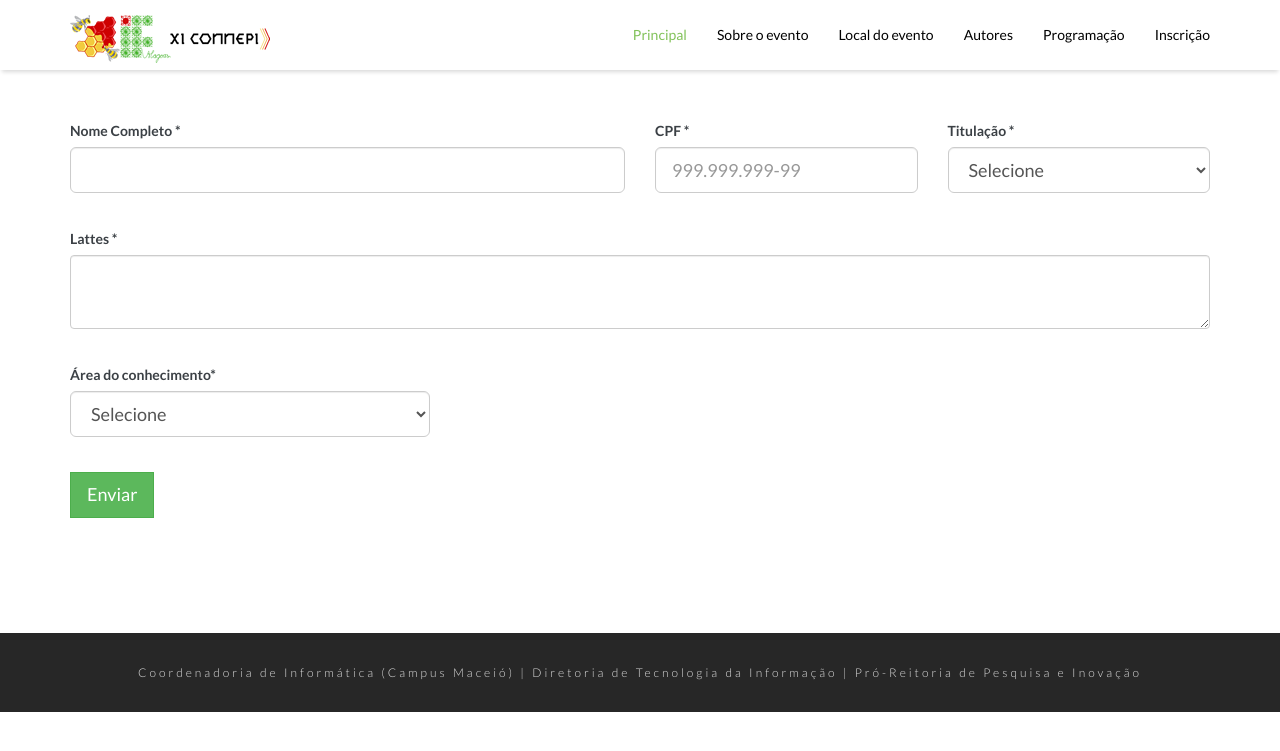
After one commit to felipealencar/connepi-site, a PHP site: page /form.php in a window 1280 px wide. The commit adds this page. Shown: the top 751 px of the page. Run offline with PHP 8.4, Linux system fonts and the light colour scheme; some libraries are stand-ins or nearby versions.

Commit message:
Inclusão do mapa do google e inicio da tela de cadastro de avaliadores

```diff
--- a/css/main.css
+++ b/css/main.css
@@ -1010,3 +1010,16 @@ footer p a {
 footer p a:hover {
   color: #fff;
 }
+
+/**
+ * Maps
+ */
+#mapa-google
+{
+  min-height: 300px;
+  width: 100%;
+}
+
+/**
+ * cadastro de avaliadores
+ */
--- /dev/null
+++ b/form.php
@@ -0,0 +1,160 @@
+<!DOCTYPE html>
+<html class="no-js">
+<head>
+  <meta charset="utf-8">
+  <meta http-equiv="X-UA-Compatible" content="IE=edge">
+  <title>XI CONNEPI - Avaliadores</title>
+  <meta name="description" content="">
+  <meta name="viewport" content="width=device-width, initial-scale=1">
+
+  <!-- Place favicon.ico  -->
+  <link rel='shortcut icon' type='image/x-icon' href='favicon.ico' />
+  <!-- Fonts -->
+  <!-- Lato -->
+  <link href='http://fonts.googleapis.com/css?family=Lato:400,300,700' rel='stylesheet' type='text/css'>
+  <link rel="stylesheet" href="http://code.ionicframework.com/ionicons/2.0.1/css/ionicons.min.css">
+
+  <!-- CSS -->
+
+  <link rel="stylesheet" href="css/bootstrap.min.css">
+  <link rel="stylesheet" href="css/font-awesome.min.css">
+  <link rel="stylesheet" href="css/owl.carousel.css">
+  <link rel="stylesheet" href="css/animate.css">
+  <link rel="stylesheet" href="css/main.css">
+  <!-- Responsive Stylesheet -->
+  <link rel="stylesheet" href="css/responsive.css">
+</head>
+
+<body id="body">
+
+ <div id="preloader">
+  <div class="book">
+    <div class="book__page"></div>
+    <div class="book__page"></div>
+    <div class="book__page"></div>
+  </div>
+</div>
+
+    <!--
+    Header start
+    ==================== -->
+    <div class="navbar-default navbar-fixed-top animated" id="navigation">
+     <div class="container">
+       <!-- Brand and toggle get grouped for better mobile display -->
+       <div class="navbar-header">
+         <button type="button" class="navbar-toggle collapsed" data-toggle="collapse" data-target="#navbar">
+           <span class="sr-only">Navegação</span>
+           <span class="icon-bar"></span>
+           <span class="icon-bar"></span>
+           <span class="icon-bar"></span>
+         </button>
+         <a class="navbar-brand" href="index.html">
+          <img class="logo-1" src="images/logo.png" alt="LOGO">
+          <img class="logo-2" src="images/logo-2.png" alt="LOGO">
+        </a>
+      </div>
+
+      <!-- Collect the nav links, forms, and other content for toggling -->
+      <nav class="collapse navbar-collapse" id="navbar">
+       <ul class="nav navbar-nav navbar-right" id="top-nav">
+         <li class="current"><a href="#body">Principal</a></li>
+         <li><a href="#about">Sobre o evento</a></li>
+         <li><a href="#location">Local do evento</a></li>
+         <li><a href="#authors">Autores</a></li>
+         <li><a href="#programacao">Programação</a></li>
+         <li><a href="#">Inscrição</a></li>
+       </ul>
+     </nav><!-- /.navbar-collapse -->
+   </div><!-- /.container-fluid -->
+ </div>
+
+
+ <section class="section" id="cadastro-de-avaliadores">
+  <div class="container">
+
+    <form class="form">
+      <div class="row">
+
+        <div class="col-md-6">
+          <div class="form-group">
+            <label for="nome_completo">Nome Completo <span>*</span></label>
+            <input type="text" class="form-control input-lg" id="nome_completo">
+          </div>
+        </div>
+
+        <div class="col-md-3">
+          <div class="form-group">
+            <label for="cpf">CPF <span>*</span></label>
+            <input type="text" class="form-control input-lg" id="cpf" placeholder="999.999.999-99">
+          </div>
+        </div>
+
+        <div class="col-md-3">
+          <div class="form-group">
+            <label for="titulacao">Titulação <span>*</span></label>
+            <select class="form-control input-lg" name="titulacao">
+              <option value="">Selecione</option>
+              <option value="Mestre">Mestre</option>
+              <option value="Doutor">Doutor</option>
+            </select>
+          </div>
+        </div>
+
+        <div class="col-md-12">
+          <div class="form-group">
+            <label for="lattes">Lattes <span>*</span></label>
+            <textarea class="form-control" name="lattes" rows="3"></textarea>
+          </div>
+        </div>
+
+        <div class="col-md-4">
+          <div class="form-group">
+            <label for="area_do_conhecimento">Área do conhecimento<span>*</span></label>
+            <select class="form-control input-lg" name="area_do_conhecimento">
+              <option value="">Selecione</option>
+            </select>
+          </div>
+        </div>
+
+        <div class="col-md-12">
+          <div class="form-group">
+            <button type="submit" class="btn btn-success btn-lg">Enviar</button>
+          </div>
+        </div>
+
+      </div>
+    </form>
+  </div>
+</section>
+
+<footer>
+  <div class="container">
+    <div class="row">
+      <div class="col-md-12">
+        <div class="block">
+          <p>Coordenadoria de Informática (Campus Maceió) | Diretoria de Tecnologia da Informação | Pró-Reitoria de Pesquisa e Inovação</p>
+        </div>
+      </div>
+    </div>
+  </div>
+</footer>
+
+
+<!-- Js -->
+<script src="js/vendor/modernizr-2.6.2.min.js"></script>
+<script src="js/vendor/jquery-1.10.2.min.js"></script>
+<script src="https://maps.googleapis.com/maps/api/js?key=AIzaSyArAVwzg8f29OT6J_0AKMdEGSWjrkT8YrY&callback=iniciarMapa"
+async defer></script>
+<script src="js/jquery.lwtCountdown-1.0.js"></script>
+<script src="js/bootstrap.min.js"></script>
+<script src="js/owl.carousel.min.js"></script>
+<script src="js/jquery.validate.min.js"></script>
+<script src="js/jquery.form.js"></script>
+<script src="js/jquery.nav.js"></script>
+<script src="js/jquery.sticky.js"></script>
+<script src="js/plugins.js"></script>
+<script src="js/wow.min.js"></script>
+<script src="js/main.js"></script>
+
+</body>
+</html>
--- a/js/main.js
+++ b/js/main.js
@@ -19,10 +19,12 @@ $(document).ready(function(){
 
     //animated header class
     $(window).scroll(function () {
-        if ($(window).scrollTop() > 100) {
-            $(".navbar-default").addClass("animated");
-        } else {
-            $(".navbar-default").removeClass('animated');
+        if($('.hotsite').length > 0){
+            if ($(window).scrollTop() > 100) {
+                $(".navbar-default").addClass("animated");
+            } else {
+                $(".navbar-default").removeClass('animated');
+            }
         }
     });
 
@@ -108,9 +110,9 @@ $(document).ready(function(){
 });
 
 // When the window has finished loading create our google map below
-google.maps.event.addDomListener(window, 'load', init);
+//google.maps.event.addDomListener(window, 'load', init);
 
-function init() {
+function iniciarMapa() {
     // Basic options for a simple Google Map
     // For more options see: https://developers.google.com/maps/documentation/javascript/reference#MapOptions
     var mapOptions = {
@@ -118,26 +120,22 @@ function init() {
         zoom: 16,
 
         // The latitude and longitude to center the map (always required)
-        center: new google.maps.LatLng(23.751945, 90.384590), // Dhaka ,
+        center: new google.maps.LatLng(-9.639262, -35.698834), // Dhaka ,
         scrollwheel: false,
 
         // How you would like to style the map.
         // This is where you would paste any style found on Snazzy Maps.
-        styles: [{"featureType":"landscape.natural","elementType":"geometry.fill","stylers":[{"visibility":"on"},{"color":"#e0efef"}]},{"featureType":"poi","elementType":"geometry.fill","stylers":[{"visibility":"on"},{"hue":"#1900ff"},{"color":"#c0e8e8"}]},{"featureType":"road","elementType":"geometry","stylers":[{"lightness":100},{"visibility":"simplified"}]},{"featureType":"road","elementType":"labels","stylers":[{"visibility":"off"}]},{"featureType":"transit.line","elementType":"geometry","stylers":[{"visibility":"on"},{"lightness":700}]},{"featureType":"water","elementType":"all","stylers":[{"color":"#7dcdcd"}]}]
+        styles: [{
+            "featureType":"landscape.natural",
+            "elementType":"geometry.fill",
+            "stylers":[{"visibility":"on"},{"color":"#e0efef"}]},{"featureType":"poi","elementType":"geometry.fill","stylers":[{"visibility":"on"},{"hue":"#1900ff"},{"color":"#c0e8e8"}]},{"featureType":"road","elementType":"geometry","stylers":[{"lightness":100},{"visibility":"simplified"}]},{"featureType":"road","elementType":"labels","stylers":[{"visibility":"off"}]},{"featureType":"transit.line","elementType":"geometry","stylers":[{"visibility":"on"},{"lightness":700}]},{"featureType":"water","elementType":"all","stylers":[{"color":"#64B77B"}]}]
     };
 
     // Get the HTML DOM element that will contain your map
     // We are using a div with id="map" seen below in the <body>
-    var mapElement = document.getElementById('map-canvas');
+    var mapElement = document.getElementById('mapa-google');
 
     // Create the Google Map using our element and options defined above
     var map = new google.maps.Map(mapElement, mapOptions);
 
-    // Let's also add a marker while we're at it
-    var marker = new google.maps.Marker({
-        position: new google.maps.LatLng(23.751945, 90.384590),
-        map: map,
-        icon: 'img/map.png',
-        title: 'Twing!'
-    });
 }
```
Also changed, not shown: index.html (+48 -23 lines).
